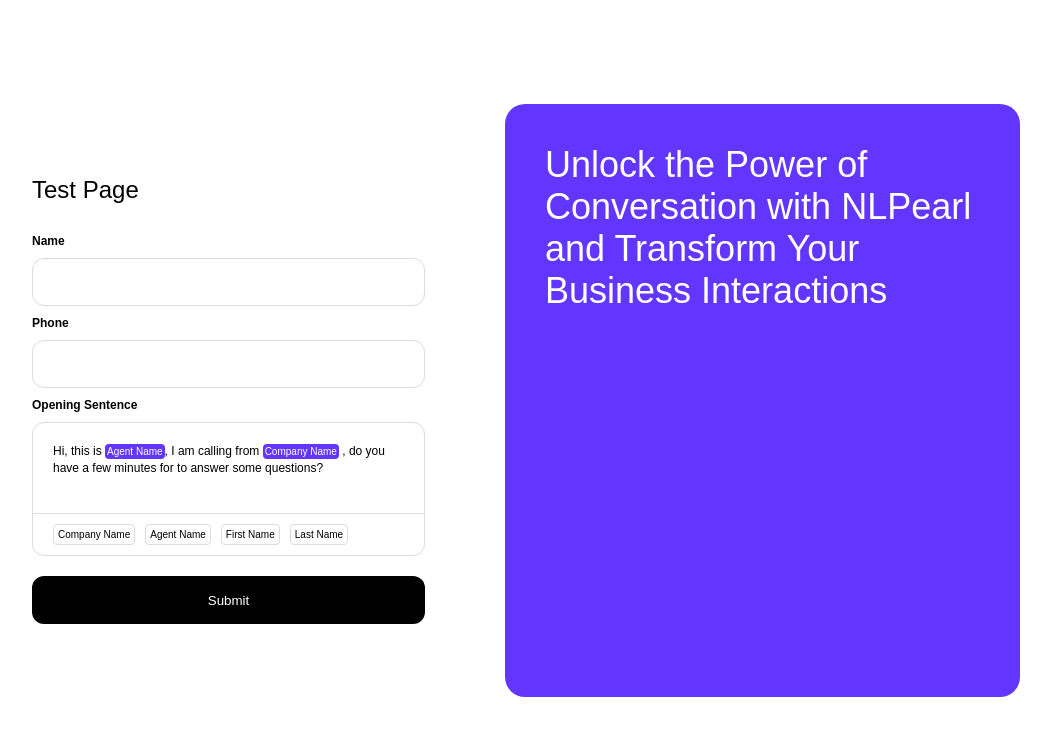
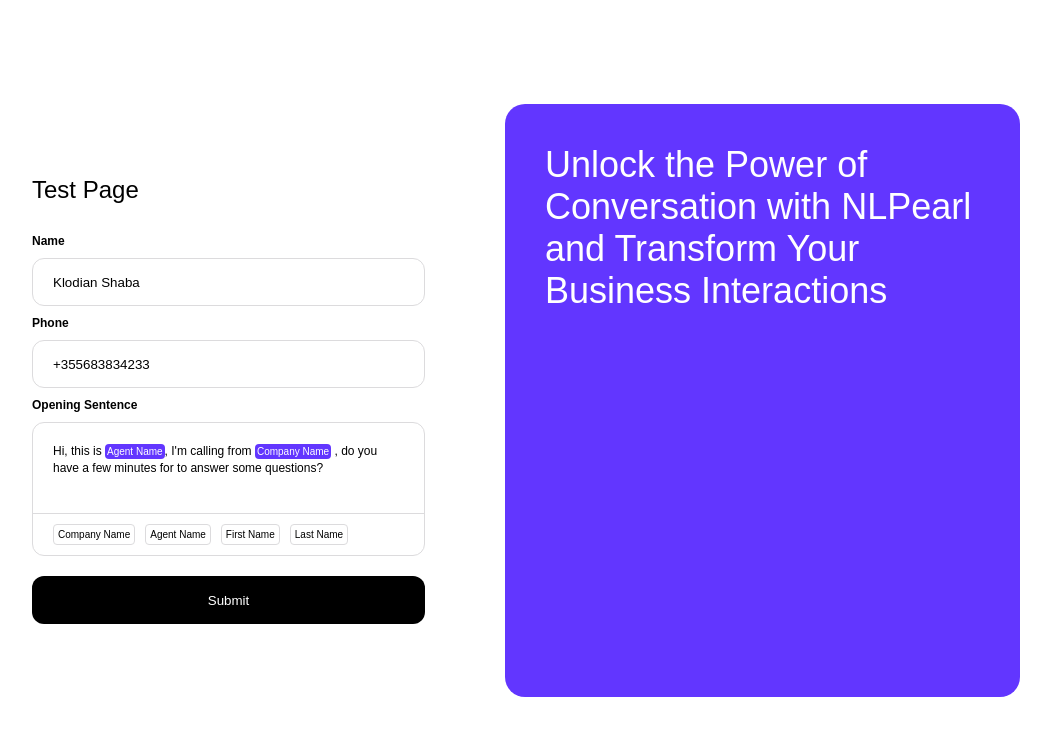
Before and after one commit to klodianshaba/nlpearl-test, an Angular app: page / in a window 1280 px wide. Shown: the top 736 px of the page, without its empty margins (114-1165 px from the left). Built offline with nearby package versions, Linux system fonts and the light colour scheme.

Commit message:
initial form data

```diff
--- a/src/app/components/form/form.component.html
+++ b/src/app/components/form/form.component.html
@@ -12,7 +12,7 @@
     <div class="label">
       <span>Phone</span>
     </div>
-    <input type="text" formControlName="phone" />
+    <input type="tel" name="phone" formControlName="phone" />
   </div>
   <div class="control">
     <div class="label">
--- a/src/app/components/form/form.component.ts
+++ b/src/app/components/form/form.component.ts
@@ -26,15 +26,20 @@
     'First Name',
     'Last Name',
   ];
-  initialSentence =
-    'Hi, this is [Agent Name], I am  calling from [Company Name] , do you have a few minutes for to answer some questions?';
+  initialFormData: FormDataModel = {
+    name: 'Klodian Shaba',
+    phone: '+355683834233',
+    sentence:
+      "Hi, this is [Agent Name], I'm calling from [Company Name] , do you have a few minutes for to answer some questions?",
+  };
 
   constructor(private formBuilder: FormBuilder) {
     this.formGroup = this.formBuilder.group<FormGroupModel>({
       name: new FormControl('', Validators.required),
       phone: new FormControl('', Validators.required),
-      sentence: new FormControl(this.initialSentence, Validators.required),
+      sentence: new FormControl('', Validators.required),
     });
+    this.formGroup.patchValue(this.initialFormData);
   }
   /**
    * @description Submitting form button handler
```
